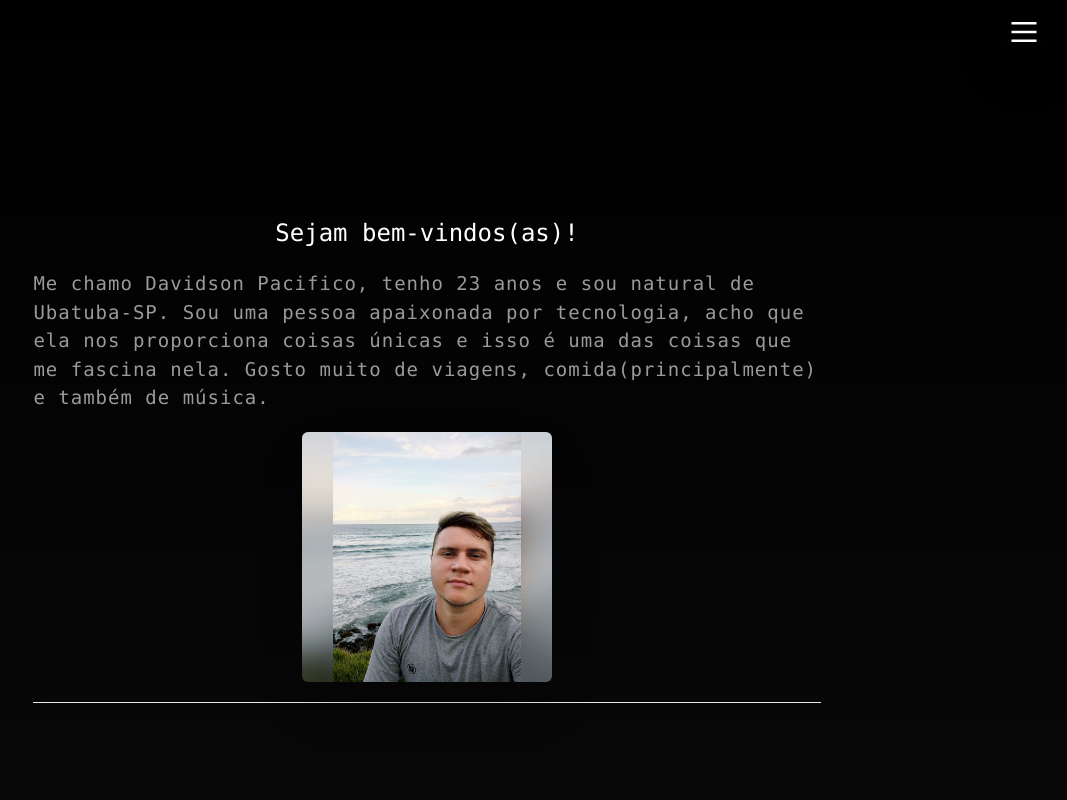
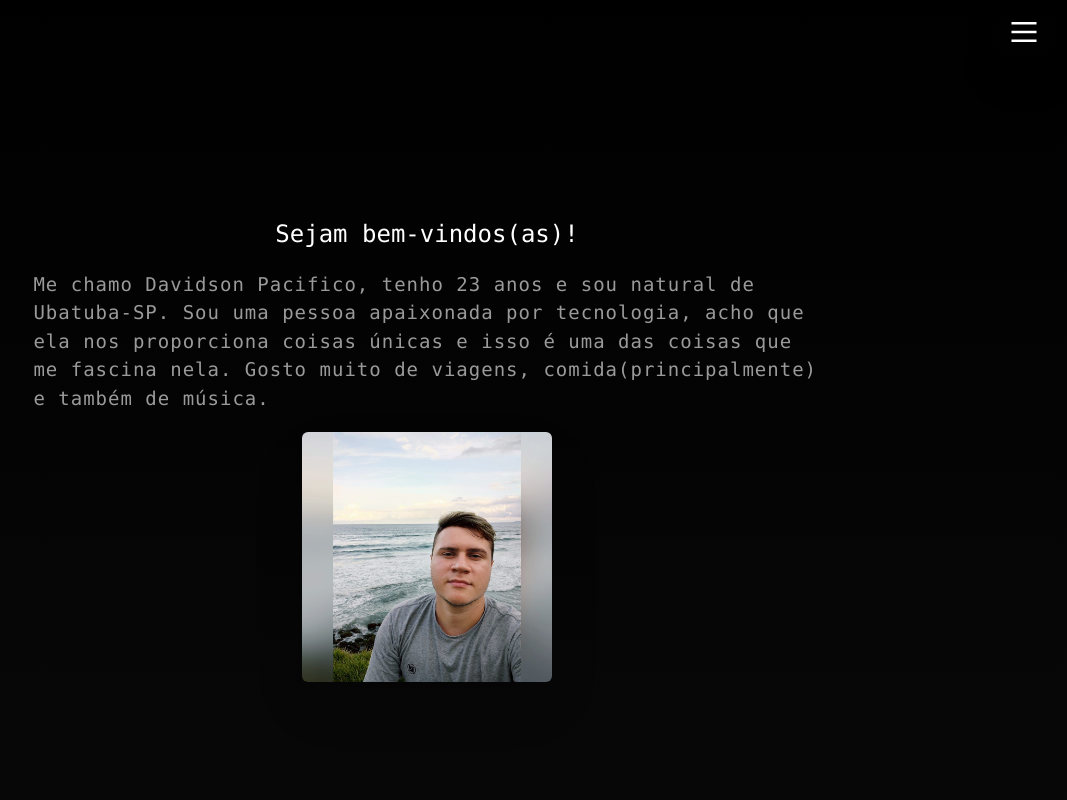
Before and after one commit to magnata19/port-ts, a React (Vite) app in the folder portifolio/: page /about in a window 1280 px wide. Shown: the top 800 px of the page, without its empty margins (213-1280 px from the left). Built offline with nearby package versions, Linux system fonts and the light colour scheme.

Commit message:
alterando a borda

```diff
--- a/portifolio/src/pages/about/SobreMim.tsx
+++ b/portifolio/src/pages/about/SobreMim.tsx
@@ -24,7 +24,7 @@ const SobreMim = () => {
                   <span>Sejam bem-vindos(as)!</span>
                 </Fade>
               </div>
-              <div className="border-b-[1px]">
+              <div className="border-b-[1px] md:border-none">
                 <Fade triggerOnce={true} duration={500}
                   direction="up"
                   className=" rounded-xl mt-5 whitespace-normal break-normal"
```
